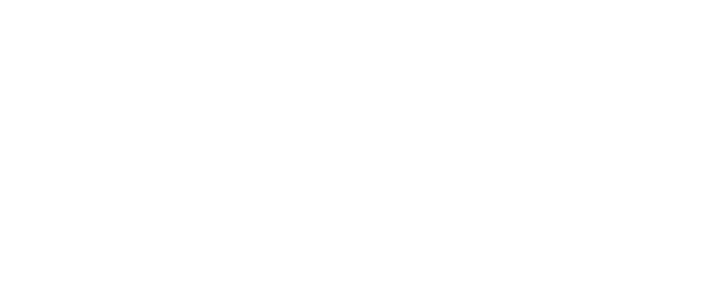
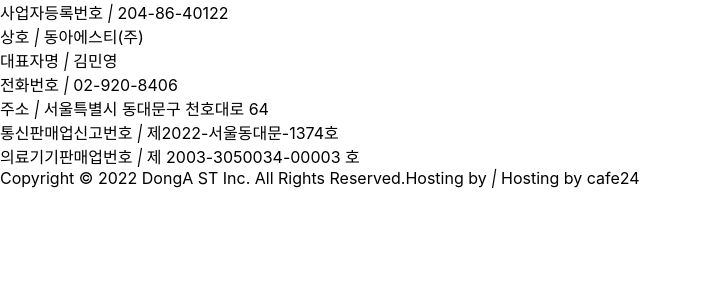
Before and after one commit to DONGA-ST-B/frontend, a React (Create React App) app: page /footer in a window 1280 px wide. Before the commit this address had no page. Shown: the top 300 px of the page, without its empty margins (0-701 px from the left). Built offline with nearby package versions, Linux system fonts and the light colour scheme.

Commit message:
[feat] : Footer의 상세 정보 컴포넌트로 분리 (#3)

```diff
--- a/package.json
+++ b/package.json
@@ -8,7 +8,8 @@
     "@testing-library/user-event": "13.5.0",
     "react": "^18.2.0",
     "react-dom": "^18.2.0",
-    "react-router-dom": "6.15.0",
+    "react-responsive": "^9.0.2",
+    "react-router-dom": "^6.15.0",
     "react-scripts": "5.0.1",
     "web-vitals": "2.1.4"
   },
--- a/src/components/footer/Footer.js
+++ b/src/components/footer/Footer.js
@@ -1,7 +1,42 @@
-import React from "react";
+import React, { Component } from "react";
 
-const Footer = () => {
-  return <div>footer</div>;
+// Footer에서 표시할 정보를 정의한 데이터 객체
+const footerData = {
+  registrationNumber: "204-86-40122",
+  companyName: "동아에스티(주)",
+  representativeName: "김민영",
+  phoneNumber: "02-920-8406",
+  address: "서울특별시 동대문구 천호대로 64",
+  salesRegistrationNumber: "제2022-서울동대문-1374호",
+  deviceSalesNumber: "제 2003-3050034-00003 호",
+  copyright: "Copyright © 2022 DongA ST Inc. All Rights Reserved.",
+  hosting: "Hosting by cafe24",
 };
 
+// Footer의 각 정보를 표시하는 컴포넌트
+const FooterInfo = ({ label, value }) => (
+  <span>
+    {label} <em> | </em> {value}
+    <br />
+  </span>
+);
+
+class Footer extends Component {
+  render() {
+    return (
+      <div>
+        <FooterInfo label="사업자등록번호" value={footerData.registrationNumber} />
+        <FooterInfo label="상호" value={footerData.companyName} />
+        <FooterInfo label="대표자명" value={footerData.representativeName} />
+        <FooterInfo label="전화번호" value={<a href={footerData.email}>{footerData.phoneNumber}</a>} />
+        <FooterInfo label="주소" value={footerData.address} />
+        <FooterInfo label="통신판매업신고번호" value={footerData.salesRegistrationNumber} />
+        <FooterInfo label="의료기기판매업번호" value={footerData.deviceSalesNumber} />
+        <span className="copyright">{footerData.copyright}</span>
+        <FooterInfo label="Hosting by" value={footerData.hosting} />
+      </div>
+    );
+  }
+}
+
 export default Footer;
--- a/src/routes/index.js
+++ b/src/routes/index.js
@@ -1,5 +1,6 @@
 import React from "react";
 import Header from "../components/header/Header";
+import Footer from "../components/footer/Footer";
 import { BrowserRouter, Route, Routes } from "react-router-dom";
 
 export default function RooteRoute() {
@@ -7,6 +8,7 @@ export default function RooteRoute() {
     <BrowserRouter>
       <Routes>
         <Route path="/" element={<Header />} />
+        <Route path="/footer" element={<Footer />} />
       </Routes>
     </BrowserRouter>
   );
```
Also changed, not shown: src/pages/buyList/BuyList.js (added), 1 other file (tests, documents, lock files or other folders).
